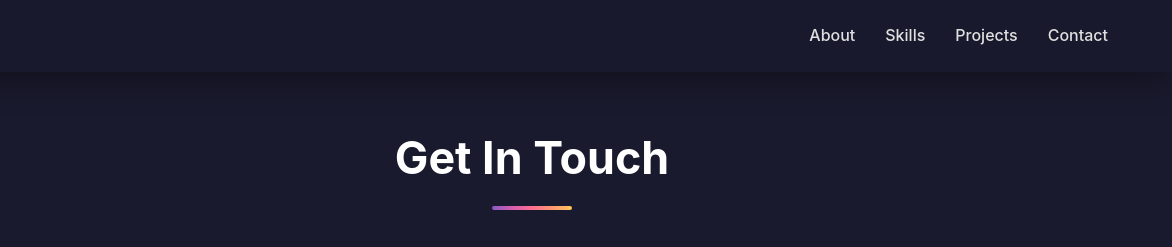
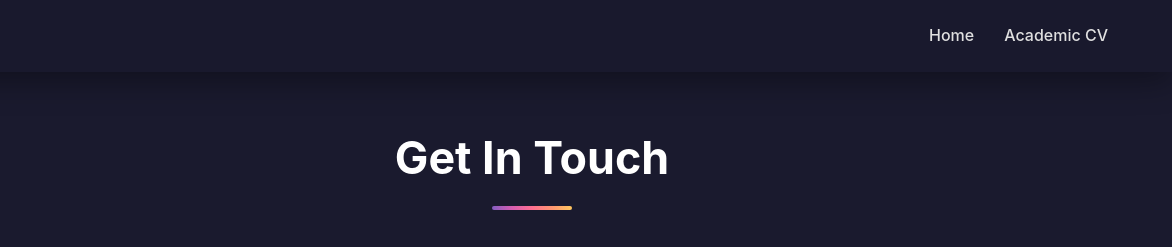
Before and after one commit to SofianePro208/Portfolio, a plain HTML site: page contact.html in a window 1280 px wide. Shown: the top 247 px of the page, 108-1280 px from the left. Drawn offline with Linux system fonts and the light colour scheme.

Commit message:
Update contact.html

```diff
--- a/contact.html
+++ b/contact.html
@@ -22,10 +22,8 @@
   <img src="images/logo.png" alt="Sofiane KALEM Logo" class="logo-img">
 </a>
             <ul class="nav-links">
-                <li><a href="index.html#about">About</a></li>
-                <li><a href="index.html#skills">Skills</a></li>
-                <li><a href="index.html#projects">Projects</a></li>
-                <li><a href="contact.html">Contact</a></li>
+                <li><a href="index.html">Home</a></li>
+                <li><a href="academic-cv.html">Academic CV</a></li>
             </ul>
             <div class="hamburger">
                 <i class="fas fa-bars"></i>
```
